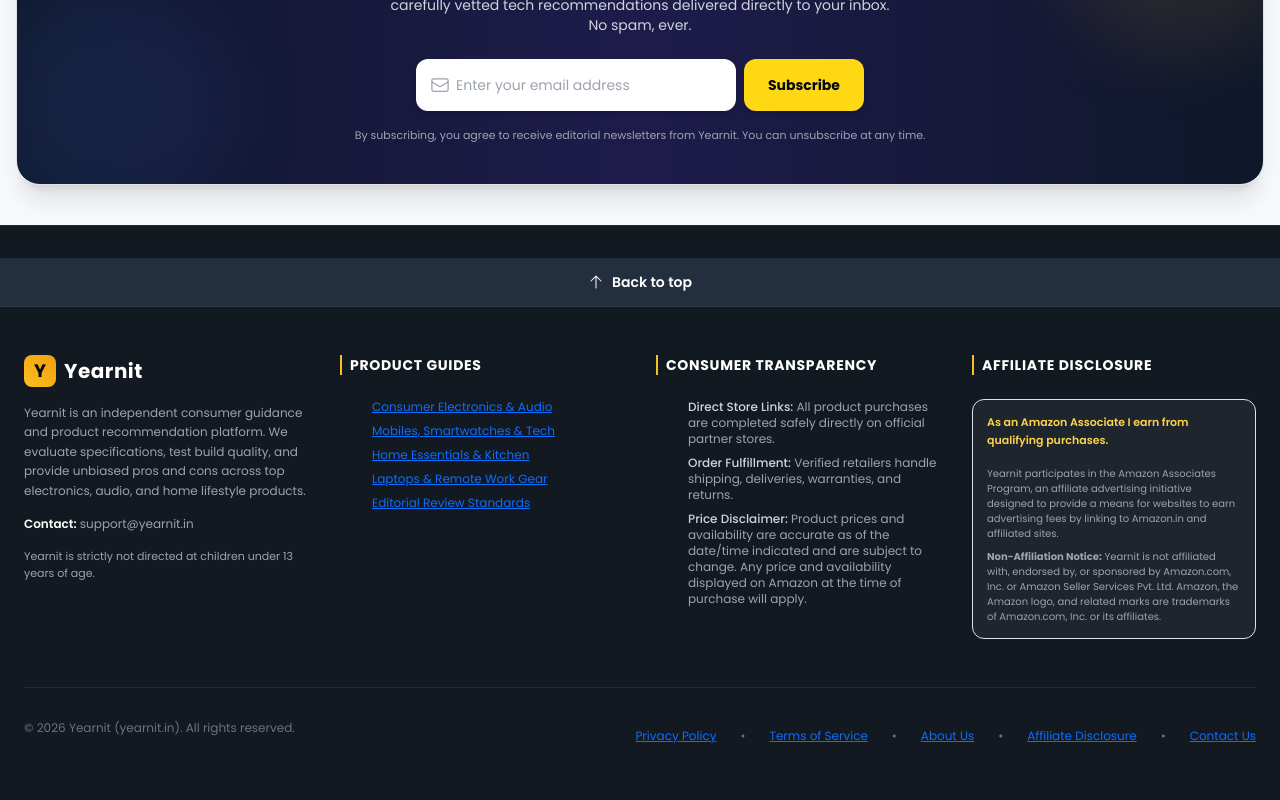
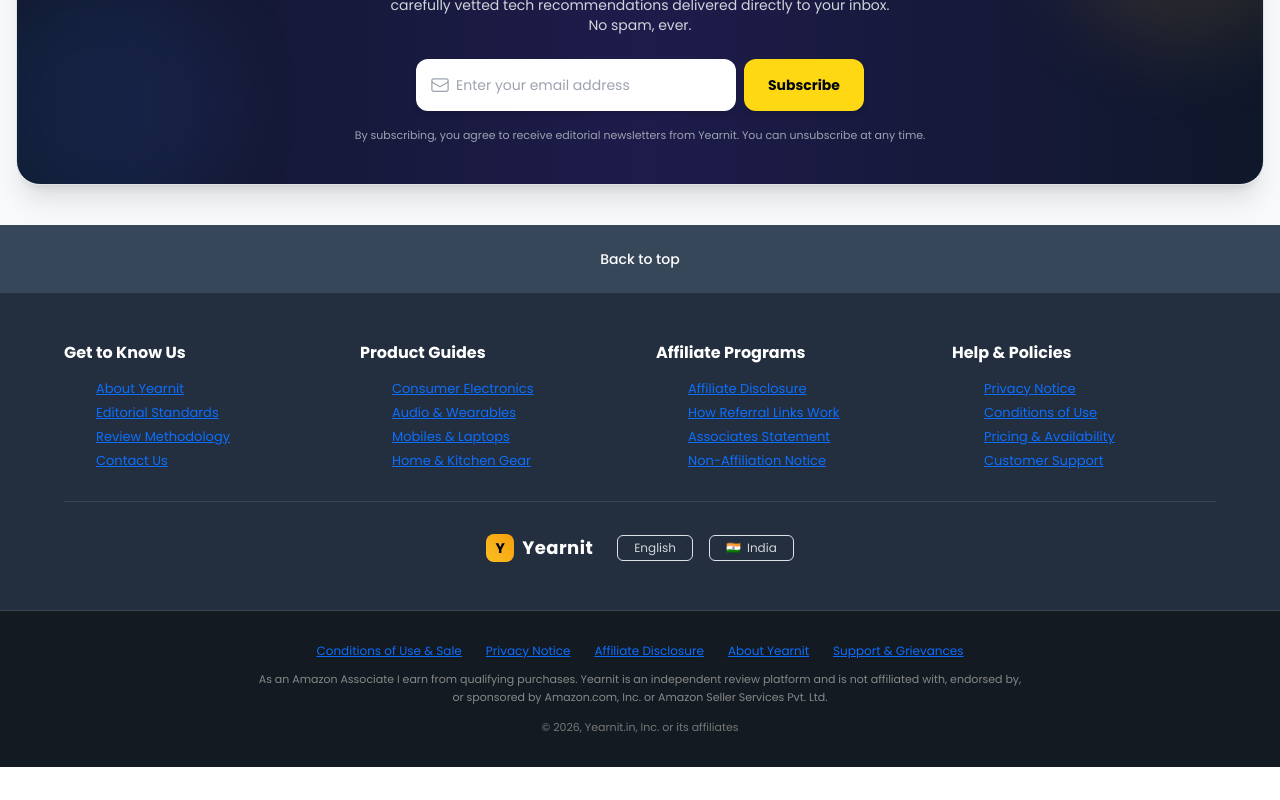
Before and after one commit to Dhanush-kumar-dk/ProductionIyzzo, a React (Vite) app: page / in a window 1280 px wide. Shown: the part 2408-3208 px from the top of the page. After the commit the page ends 3175 px from the top, so only its background shows below. Built offline with nearby package versions, Linux system fonts and the light colour scheme; no server answers.

Commit message:
style(footer): simplify footer to match standard Amazon site navigation and legal strip

```diff
--- a/src/components/Footer.tsx
+++ b/src/components/Footer.tsx
@@ -1,131 +1,192 @@
-import { ArrowUpIcon } from "@heroicons/react/24/solid";
-
 export default function Footer() {
   const scrollToTop = () => {
     window.scrollTo({ top: 0, behavior: "smooth" });
   };
 
   return (
-    <footer className="w-full bg-[#131921] text-gray-300 font-poppins pt-8 border-t border-gray-800">
-      {/* Back to top button */}
+    <footer className="w-full font-poppins text-gray-300">
+      {/* 1. Amazon-style Back to Top Button */}
       <button
         onClick={scrollToTop}
-        className="w-full py-3.5 bg-[#232F3E] hover:bg-[#2b3a4c] text-white text-xs sm:text-sm font-semibold transition flex items-center justify-center gap-2 border-b border-gray-700/50"
+        className="w-full py-4 bg-[#37475A] hover:bg-[#485769] text-white text-xs sm:text-sm font-medium transition text-center block"
+        aria-label="Back to top"
       >
-        <ArrowUpIcon className="w-4 h-4" />
-        <span>Back to top</span>
+        Back to top
       </button>
 
-      {/* Main footer content */}
-      <div className="max-w-7xl mx-auto px-4 sm:px-6 lg:px-12 py-12">
-        <div className="grid grid-cols-1 sm:grid-cols-2 lg:grid-cols-4 gap-8 mb-12">
-          {/* Column 1: Brand & Editorial Mission */}
-          <div className="space-y-4">
-            <div className="flex items-center gap-2">
-              <div className="w-8 h-8 rounded-lg bg-gradient-to-tr from-amber-400 to-amber-500 flex items-center justify-center text-gray-950 font-black text-lg">
-                Y
-              </div>
-              <span className="text-xl font-bold text-white tracking-wide">
-                Yearnit
-              </span>
-            </div>
-            <p className="text-xs text-gray-400 leading-relaxed">
-              Yearnit is an independent consumer guidance and product recommendation platform. We evaluate specifications, test build quality, and provide unbiased pros and cons across top electronics, audio, and home lifestyle products.
-            </p>
-            <div className="text-xs text-gray-400">
-              <span className="text-white font-semibold">Contact:</span> support@yearnit.in
-            </div>
-            <p className="text-[11px] text-gray-400">
-              Yearnit is strictly not directed at children under 13 years of age.
-            </p>
-          </div>
-
-          {/* Column 2: Popular Categories & Guides */}
-          <div>
-            <h3 className="text-sm font-bold text-white uppercase tracking-wider mb-4 border-l-2 border-amber-400 pl-2">
-              Product Guides
-            </h3>
-            <ul className="space-y-2 text-xs text-gray-400">
+      {/* 2. Main Multi-Column Links Section (Amazon #232F3E) */}
+      <div className="bg-[#232F3E] text-white py-10 sm:py-12 px-4 sm:px-6 lg:px-12 border-b border-[#3a4553]">
+        <div className="max-w-6xl mx-auto grid grid-cols-2 md:grid-cols-4 gap-8 text-xs sm:text-[13px]">
+          {/* Column 1: Get to Know Us */}
+          <div className="space-y-2.5">
+            <h4 className="font-bold text-white text-sm sm:text-base mb-3">
+              Get to Know Us
+            </h4>
+            <ul className="space-y-2 text-[#DDD]">
               <li>
-                <a href="#featured-catalog" className="hover:text-amber-400 transition">
-                  Consumer Electronics & Audio
+                <a href="/about" className="hover:underline hover:text-white transition block">
+                  About Yearnit
                 </a>
               </li>
               <li>
-                <a href="#featured-catalog" className="hover:text-amber-400 transition">
-                  Mobiles, Smartwatches & Tech
+                <a href="/about#methodology" className="hover:underline hover:text-white transition block">
+                  Editorial Standards
                 </a>
               </li>
               <li>
-                <a href="#featured-catalog" className="hover:text-amber-400 transition">
-                  Home Essentials & Kitchen
+                <a href="/about#methodology" className="hover:underline hover:text-white transition block">
+                  Review Methodology
                 </a>
               </li>
               <li>
-                <a href="#featured-catalog" className="hover:text-amber-400 transition">
-                  Laptops & Remote Work Gear
-                </a>
-              </li>
-              <li>
-                <a href="/about" className="hover:text-amber-400 transition">
-                  Editorial Review Standards
+                <a href="/contact" className="hover:underline hover:text-white transition block">
+                  Contact Us
                 </a>
               </li>
             </ul>
           </div>
 
-          {/* Column 3: Trust & Merchant Terms */}
-          <div>
-            <h3 className="text-sm font-bold text-white uppercase tracking-wider mb-4 border-l-2 border-amber-400 pl-2">
-              Consumer Transparency
-            </h3>
-            <ul className="space-y-2 text-xs text-gray-400">
+          {/* Column 2: Product Guides */}
+          <div className="space-y-2.5">
+            <h4 className="font-bold text-white text-sm sm:text-base mb-3">
+              Product Guides
+            </h4>
+            <ul className="space-y-2 text-[#DDD]">
               <li>
-                <span className="text-gray-300 font-medium">Direct Store Links:</span> All product purchases are completed safely directly on official partner stores.
+                <a href="#featured-catalog" className="hover:underline hover:text-white transition block">
+                  Consumer Electronics
+                </a>
               </li>
               <li>
-                <span className="text-gray-300 font-medium">Order Fulfillment:</span> Verified retailers handle shipping, deliveries, warranties, and returns.
+                <a href="#featured-catalog" className="hover:underline hover:text-white transition block">
+                  Audio & Wearables
+                </a>
               </li>
               <li>
-                <span className="text-gray-300 font-medium">Price Disclaimer:</span> Product prices and availability are accurate as of the date/time indicated and are subject to change. Any price and availability displayed on Amazon at the time of purchase will apply.
+                <a href="#featured-catalog" className="hover:underline hover:text-white transition block">
+                  Mobiles & Laptops
+                </a>
+              </li>
+              <li>
+                <a href="#featured-catalog" className="hover:underline hover:text-white transition block">
+                  Home & Kitchen Gear
+                </a>
               </li>
             </ul>
           </div>
 
-          {/* Column 4: Amazon Associates Statutory Disclosure */}
-          <div>
-            <h3 className="text-sm font-bold text-white uppercase tracking-wider mb-4 border-l-2 border-amber-400 pl-2">
-              Affiliate Disclosure
-            </h3>
-            <div className="bg-white/5 border border-white/10 rounded-xl p-3.5 text-[11px] text-gray-300 leading-relaxed space-y-2">
-              <p className="font-semibold text-amber-300">
-                As an Amazon Associate I earn from qualifying purchases.
-              </p>
-              <p className="text-[10px] text-gray-400 leading-normal">
-                Yearnit participates in the Amazon Associates Program, an affiliate advertising initiative designed to provide a means for websites to earn advertising fees by linking to Amazon.in and affiliated sites.
-              </p>
-              <p className="text-[10px] text-gray-400 leading-normal">
-                <strong>Non-Affiliation Notice:</strong> Yearnit is not affiliated with, endorsed by, or sponsored by Amazon.com, Inc. or Amazon Seller Services Pvt. Ltd. Amazon, the Amazon logo, and related marks are trademarks of Amazon.com, Inc. or its affiliates.
-              </p>
-            </div>
+          {/* Column 3: Affiliate Information */}
+          <div className="space-y-2.5">
+            <h4 className="font-bold text-white text-sm sm:text-base mb-3">
+              Affiliate Programs
+            </h4>
+            <ul className="space-y-2 text-[#DDD]">
+              <li>
+                <a href="/affiliate-disclosure" className="hover:underline hover:text-white transition block">
+                  Affiliate Disclosure
+                </a>
+              </li>
+              <li>
+                <a href="/affiliate-disclosure#referral-mechanics" className="hover:underline hover:text-white transition block">
+                  How Referral Links Work
+                </a>
+              </li>
+              <li>
+                <a href="/affiliate-disclosure#operating-statement" className="hover:underline hover:text-white transition block">
+                  Associates Statement
+                </a>
+              </li>
+              <li>
+                <a href="/affiliate-disclosure#non-affiliation-trademarks" className="hover:underline hover:text-white transition block">
+                  Non-Affiliation Notice
+                </a>
+              </li>
+            </ul>
+          </div>
+
+          {/* Column 4: Help & Policies */}
+          <div className="space-y-2.5">
+            <h4 className="font-bold text-white text-sm sm:text-base mb-3">
+              Help & Policies
+            </h4>
+            <ul className="space-y-2 text-[#DDD]">
+              <li>
+                <a href="/privacy-policy" className="hover:underline hover:text-white transition block">
+                  Privacy Notice
+                </a>
+              </li>
+              <li>
+                <a href="/terms" className="hover:underline hover:text-white transition block">
+                  Conditions of Use
+                </a>
+              </li>
+              <li>
+                <a href="/about#pricing-disclaimer" className="hover:underline hover:text-white transition block">
+                  Pricing & Availability
+                </a>
+              </li>
+              <li>
+                <a href="/contact" className="hover:underline hover:text-white transition block">
+                  Customer Support
+                </a>
+              </li>
+            </ul>
           </div>
         </div>
 
-        {/* Bottom Bar */}
-        <div className="pt-8 border-t border-gray-800 flex flex-col sm:flex-row items-center justify-between gap-4 text-xs text-gray-500">
-          <p>© {new Date().getFullYear()} Yearnit (yearnit.in). All rights reserved.</p>
-          <div className="flex flex-wrap items-center gap-4">
-            <a href="/privacy-policy" className="hover:text-gray-300 transition">Privacy Policy</a>
-            <span>•</span>
-            <a href="/terms" className="hover:text-gray-300 transition">Terms of Service</a>
-            <span>•</span>
-            <a href="/about" className="hover:text-gray-300 transition">About Us</a>
-            <span>•</span>
-            <a href="/affiliate-disclosure" className="hover:text-gray-300 transition">Affiliate Disclosure</a>
-            <span>•</span>
-            <a href="/contact" className="hover:text-gray-300 transition">Contact Us</a>
+        {/* Amazon-style Sub-divider with Logo & Country badge */}
+        <div className="max-w-6xl mx-auto pt-8 mt-8 border-t border-[#3a4553] flex flex-wrap items-center justify-center gap-6 text-xs text-[#CCC]">
+          <a href="/" className="flex items-center gap-2 group no-underline">
+            <div className="w-7 h-7 rounded-lg bg-gradient-to-tr from-amber-400 to-amber-500 flex items-center justify-center text-gray-950 font-black text-sm">
+              Y
+            </div>
+            <span className="text-lg font-bold text-white tracking-wide">
+              Yearnit
+            </span>
+          </a>
+
+          <div className="flex items-center gap-3">
+            <span className="border border-[#848688] rounded px-3 py-1 text-xs text-gray-300">
+              English
+            </span>
+            <span className="border border-[#848688] rounded px-3 py-1 text-xs text-gray-300 flex items-center gap-1.5">
+              <span>🇮🇳</span>
+              <span>India</span>
+            </span>
           </div>
         </div>
+      </div>
+
+      {/* 3. Amazon-style Dark Bottom Strip (#131A22) */}
+      <div className="bg-[#131A22] text-[#999] py-8 px-4 text-center text-xs space-y-3">
+        {/* Legal Link Row */}
+        <div className="flex flex-wrap items-center justify-center gap-x-6 gap-y-2">
+          <a href="/terms" className="hover:underline hover:text-white transition">
+            Conditions of Use & Sale
+          </a>
+          <a href="/privacy-policy" className="hover:underline hover:text-white transition">
+            Privacy Notice
+          </a>
+          <a href="/affiliate-disclosure" className="hover:underline hover:text-white transition">
+            Affiliate Disclosure
+          </a>
+          <a href="/about" className="hover:underline hover:text-white transition">
+            About Yearnit
+          </a>
+          <a href="/contact" className="hover:underline hover:text-white transition">
+            Support & Grievances
+          </a>
+        </div>
+
+        {/* Mandatory Amazon Associates Operating Agreement Statement */}
+        <p className="text-[11px] text-[#888] max-w-3xl mx-auto leading-relaxed">
+          As an Amazon Associate I earn from qualifying purchases. Yearnit is an independent review platform and is not affiliated with, endorsed by, or sponsored by Amazon.com, Inc. or Amazon Seller Services Pvt. Ltd.
+        </p>
+
+        {/* Copyright */}
+        <p className="text-[11px] text-[#777]">
+          © {new Date().getFullYear()}, Yearnit.in, Inc. or its affiliates
+        </p>
       </div>
     </footer>
   );
```
